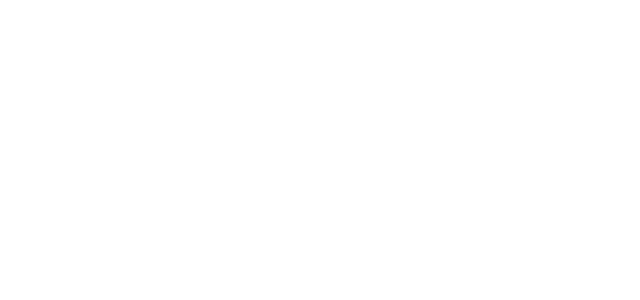
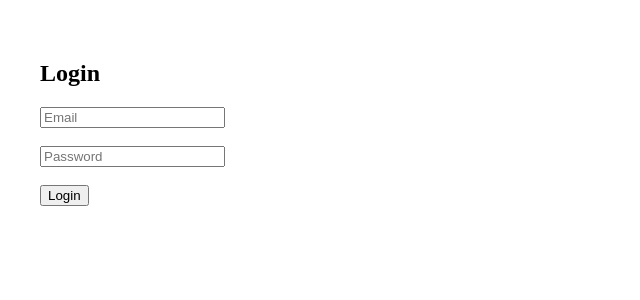
Before and after one commit to branisted/ROam, a React (Vite) app in the folder frontend/: page /login in a window 1280 px wide. Before the commit this address had no page. Shown: the top 300 px of the page, without its empty margins (0-640 px from the left). Built offline with nearby package versions, Linux system fonts and the light colour scheme.

Commit message:
Working log in

```diff
--- a/frontend/index.html
+++ b/frontend/index.html
@@ -2,7 +2,7 @@
 <html lang="en">
 <head>
   <meta charset="UTF-8" />
-  <title>Vite + React</title>
+  <title>ROam</title>
 </head>
 <body>
 <div id="root"></div>
--- a/frontend/src/App.jsx
+++ b/frontend/src/App.jsx
@@ -1,11 +1,13 @@
 // App.jsx
 import { Routes, Route } from 'react-router-dom';
 import Register from './pages/Register.jsx';
+import Login from './pages/Login.jsx';
 
 function App() {
     return (
         <Routes>
             <Route path="/register" element={<Register />} />
+            <Route path="/login" element={<Login />} />
             {/* Add more routes like <Login /> later */}
         </Routes>
     );
--- /dev/null
+++ b/frontend/src/pages/Login.jsx
@@ -0,0 +1,58 @@
+import { useState } from 'react';
+import axios from 'axios';
+import { useNavigate } from 'react-router-dom';
+
+function Login() {
+    const [formData, setFormData] = useState({ email: '', password: '' });
+    const [error, setError] = useState('');
+    const navigate = useNavigate();
+
+    const handleChange = e => {
+        setFormData(prev => ({
+            ...prev,
+            [e.target.name]: e.target.value
+        }));
+    };
+
+    const handleSubmit = async e => {
+        e.preventDefault();
+        try {
+            const res = await axios.post('http://localhost:3001/api/auth/login', formData, {
+                withCredentials: true
+            });
+            console.log(res.data);
+            // Navigate or store login session here
+            navigate('/dashboard'); // Or wherever you want to go after login
+        } catch (err) {
+            setError(err.response?.data?.message || 'Login failed');
+        }
+    };
+
+    return (
+        <div style={{ padding: '2rem' }}>
+            <h2>Login</h2>
+            <form onSubmit={handleSubmit}>
+                <input
+                    type="email"
+                    name="email"
+                    placeholder="Email"
+                    value={formData.email}
+                    onChange={handleChange}
+                    required
+                /><br/><br/>
+                <input
+                    type="password"
+                    name="password"
+                    placeholder="Password"
+                    value={formData.password}
+                    onChange={handleChange}
+                    required
+                /><br/><br/>
+                <button type="submit">Login</button>
+            </form>
+            {error && <p style={{ color: 'red' }}>{error}</p>}
+        </div>
+    );
+}
+
+export default Login;
```
Also changed, not shown: 1 other file (tests, documents, lock files or other folders).
